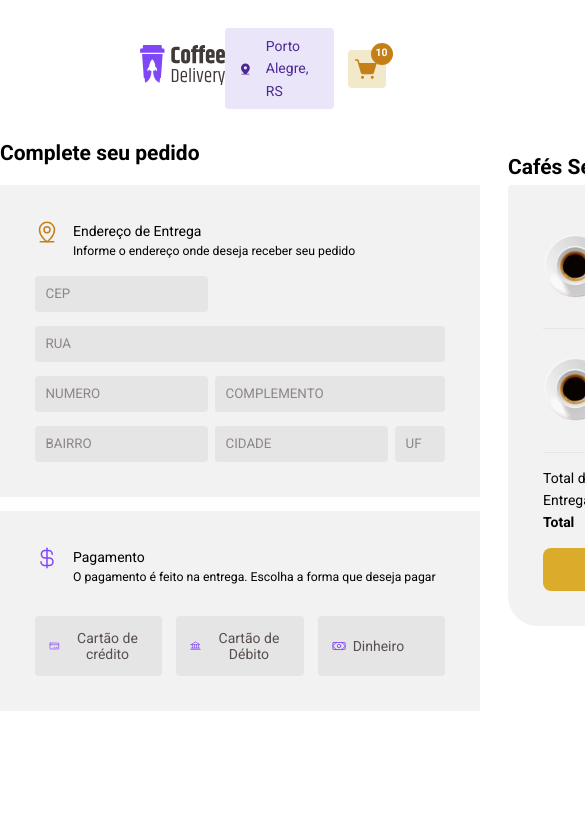
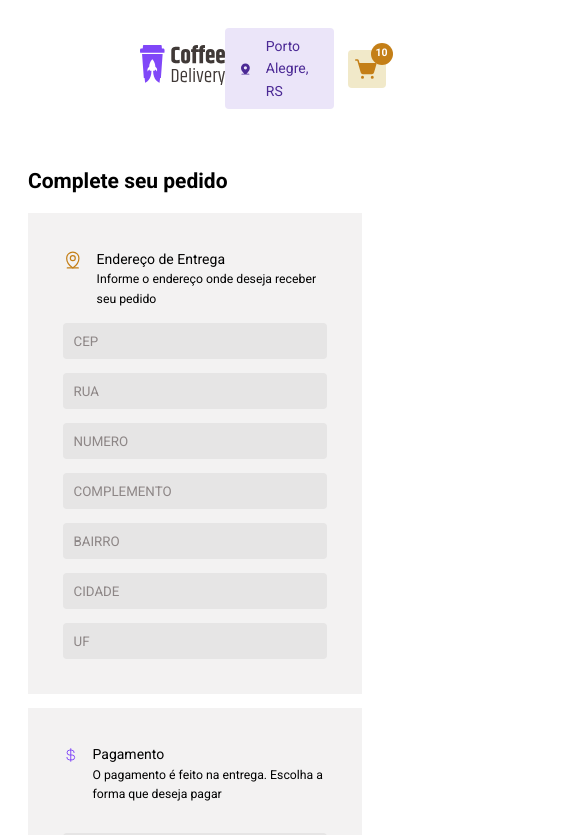
Before and after one commit to ThomasDixini/CoffeeDelivery, a React (Vite) app: page /checkout in a window 390 px wide. Shown: the top 835 px of the page, 585 px wide, since content can reach past the window. Built offline with nearby package versions, Linux system fonts and the light colour scheme.

Commit message:
feat(responsividade): aplicando responsividade na pagina de checkout

```diff
--- a/src/pages/Checkout/styles.ts
+++ b/src/pages/Checkout/styles.ts
@@ -6,6 +6,31 @@ export const CheckoutMain = styled.main`
   display: flex;
   gap: 2rem;
   margin: 0 auto;
+
+  @media (max-width: 700px){
+    flex-direction: column;
+    justify-content: center;
+    padding: 2rem;
+
+    section {
+        div {
+          div {
+            grid-template-columns: 1fr;
+            grid-template-areas: 'cep'
+                'rua'
+                'numero'
+                'complemento'
+                'bairro'
+                'cidade'
+                'uf';
+          }
+          .creditcard-buttons {
+            display: flex;
+            flex-direction: column;
+          }
+        }
+    }
+  }
 `
 export const AdressContainer = styled.section`
   display: flex;
```
